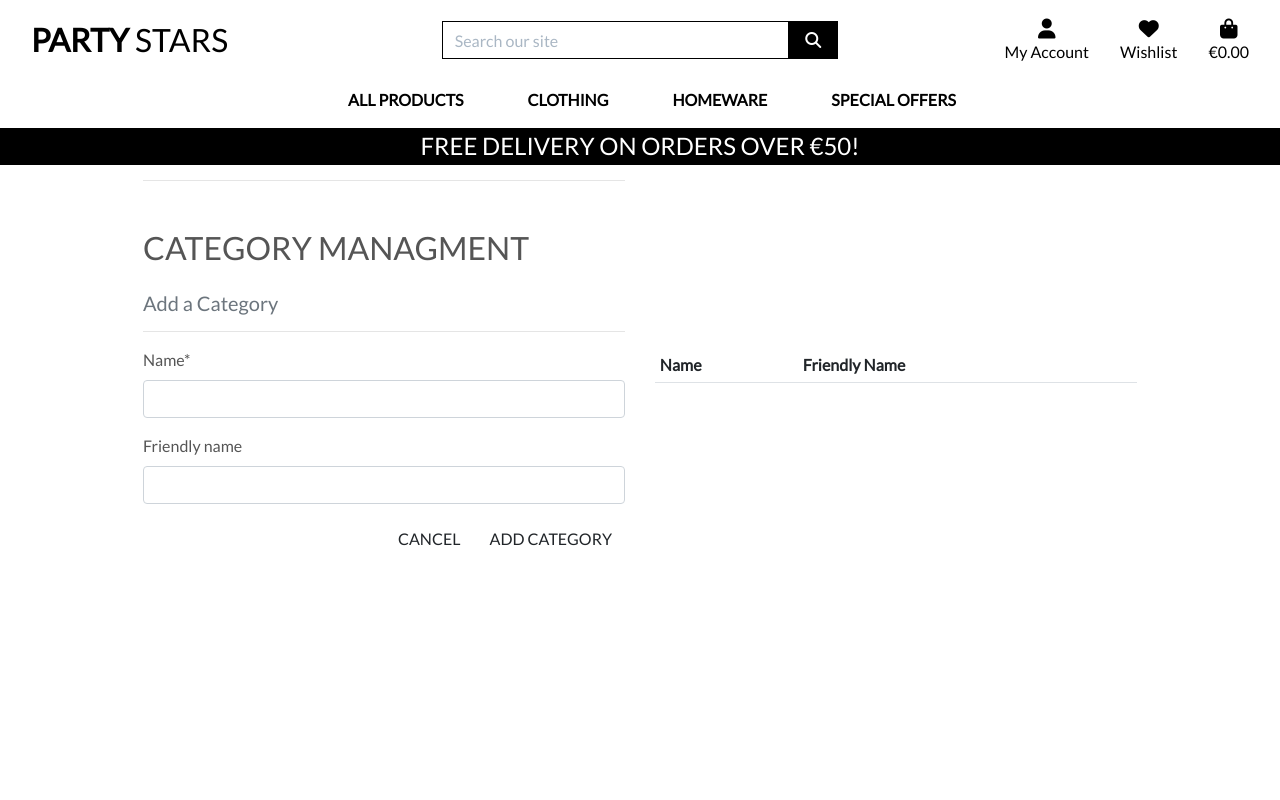
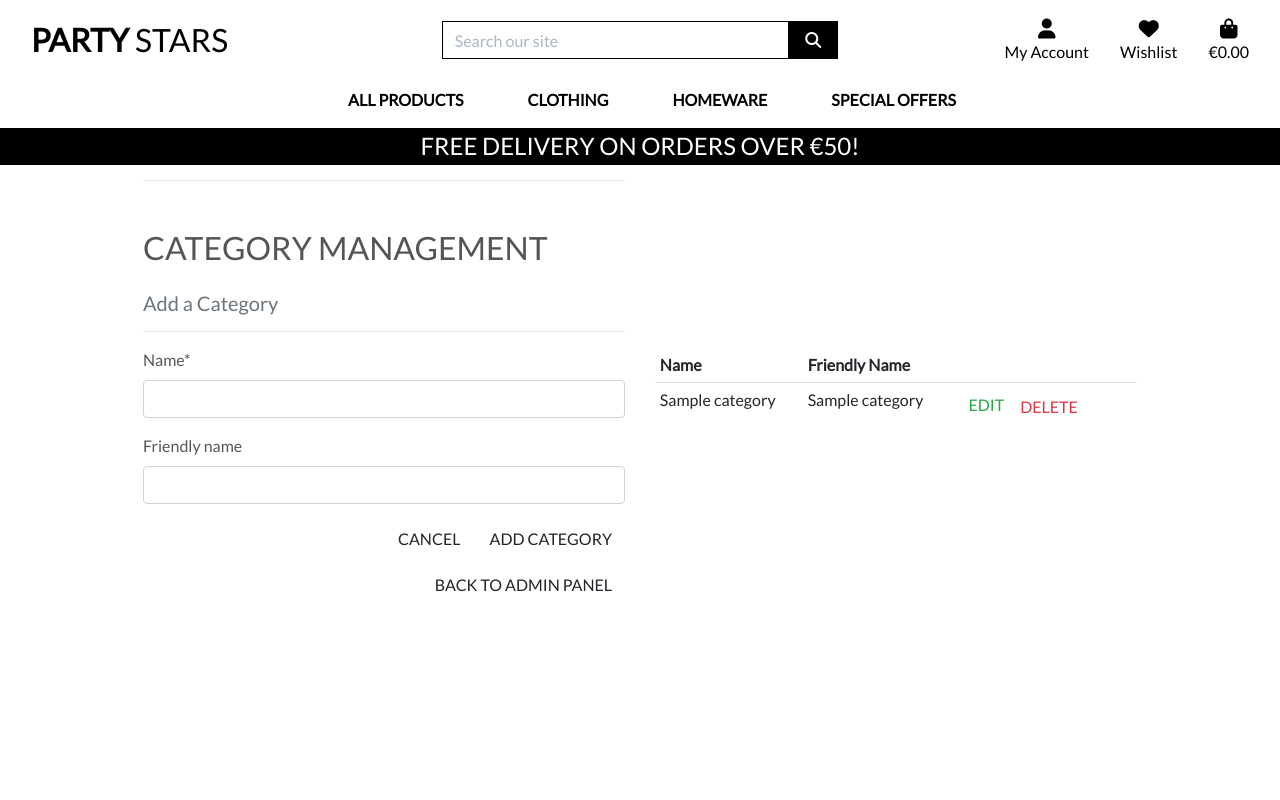
Before and after one commit to ionelaSabinaMacovei/PartyStars-PP5, a Django app: page /products/add_category/ in a window 1280 px wide. Run offline with Django 3.2, Linux system fonts and the light colour scheme; a user stored in the database is signed in; tables that the repository leaves empty hold one stand-in row (values such as "Sample post"); lists and menus that the app fills with data are empty; some libraries are stand-ins or nearby versions.

Commit message:
Added category list in admin panel

```diff
--- /dev/null
+++ b/home/contexts.py
@@ -0,0 +1,14 @@
+from products.models import Category
+
+
+def product_categories(request):
+    """
+    Provides global access to categories
+    """
+    categories = Category.objects.all().order_by('friendly_name')
+
+    context = {
+        'categories': categories,
+    }
+
+    return context
--- a/party_stars/settings.py
+++ b/party_stars/settings.py
@@ -84,6 +84,7 @@ TEMPLATES = [
                 'django.contrib.messages.context_processors.messages',
                 'django.template.context_processors.media',
                 'bag.contexts.bag_contents',
+                'home.contexts.product_categories',
             ],
             'builtins': [
                 'crispy_forms.templatetags.crispy_forms_tags',
--- a/party_stars/urls.py
+++ b/party_stars/urls.py
@@ -25,6 +25,6 @@ urlpatterns = [
     path('products/', include('products.urls')),
     path('bag/', include('bag.urls')),
     path('checkout/', include('checkout.urls')),
-    path('profile/', include('profiles.urls')),
+    path('account_overview/', include('profiles.urls')),
     path('wishlist/', include('wishlist.urls')),
 ] + static(settings.MEDIA_URL, document_root=settings.MEDIA_ROOT)
--- a/products/admin.py
+++ b/products/admin.py
@@ -23,6 +23,8 @@ class CategoryAdmin(admin.ModelAdmin):
         'name',
     )
 
+    search_fields = ('friendly_name', 'name',)
+
 
 class ReviewAdmin(admin.ModelAdmin):
     """review model display"""
--- a/products/templates/products/add_category.html
+++ b/products/templates/products/add_category.html
@@ -22,7 +22,7 @@
     <div class="row">
         <div class="col-12 col-md-6">
             <hr>
-            <h2 class="logo-font mb-4 mt-5">Category Managment</h2>
+            <h2 class="logo-font mb-4 mt-5">Category Management</h2>
             <h5 class="text-muted">Add a Category</h5>
             <hr>
         </div>
@@ -36,6 +36,10 @@
                 <div class="text-right mb-3">
                     <a href="{% url 'add_category' %}" class="btn logo-font btn-style rounded">Cancel</a>
                     <button class="btn logo-font btn-style rounded" type="submit">Add Category</button>
+                    <div>
+                        <a href="{% url 'admin_profile' %}" class="btn logo-font btn-style rounded mt-2">
+                            Back to Admin Panel</a>
+                    </div>
                 </div>
             </form>
         </div>
```
